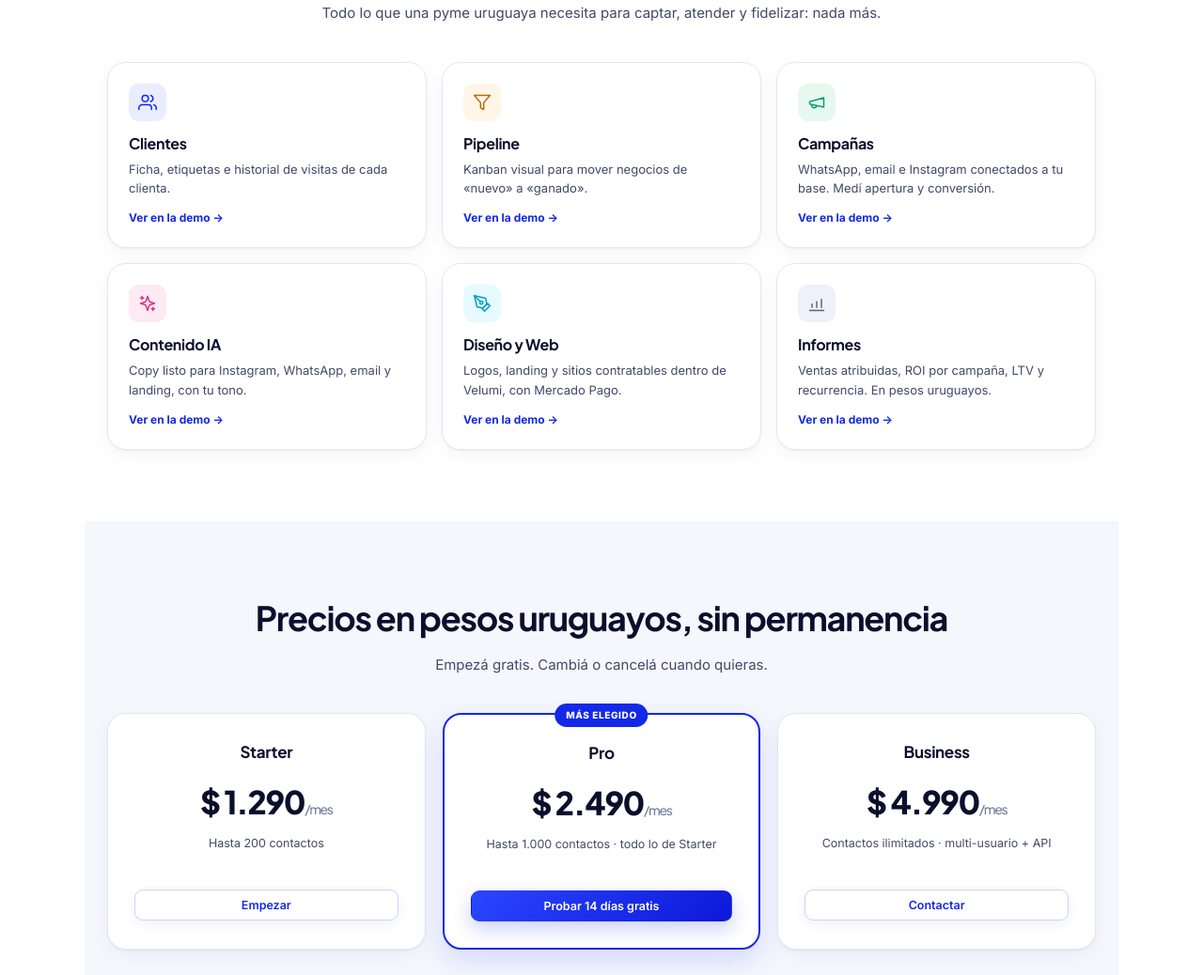
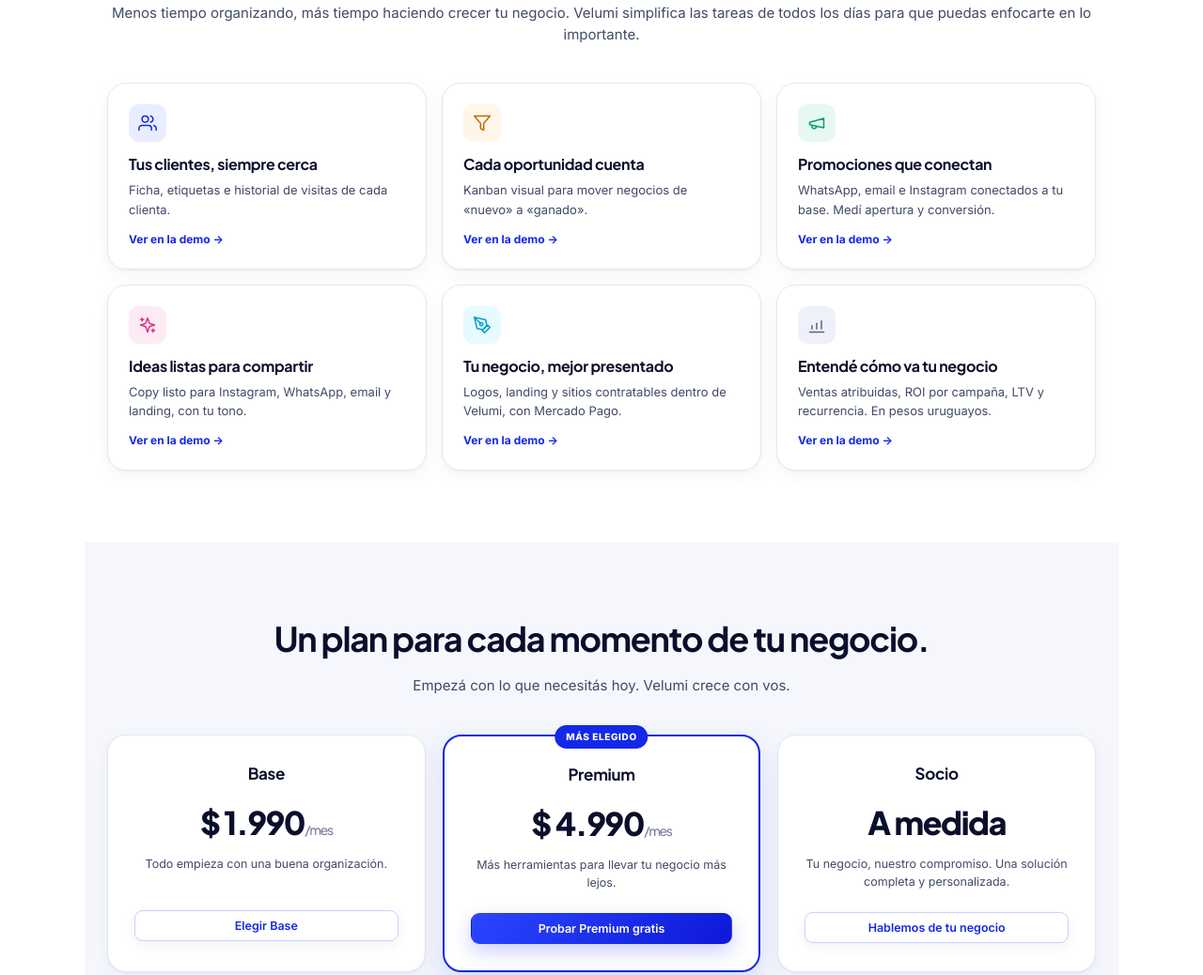
Before and after one commit to 4ltern4tive/velumi, a plain HTML site: page index.html in a window 1280 px wide. Shown: the part 1057-2095 px from the top of the page at 94% size. Drawn offline with Linux system fonts and the light colour scheme.

Commit message:
Refresh landing copy: messaging, features and pricing

```diff
--- a/index.html
+++ b/index.html
@@ -100,7 +100,7 @@
       </nav>
       <div class="sf-nav-actions">
         <button class="btn btn-ghost" data-action="open-login">Ingresar</button>
-        <button class="btn btn-primary" data-action="open-login">Empezar gratis</button>
+        <button class="btn btn-primary" data-action="open-login">Probar Velumi gratis</button>
       </div>
     </header>
 
@@ -113,8 +113,8 @@
           <h1>Tu negocio tiene mucho para vender.<br><span class="text-gradient">Nosotros te ayudamos a hacerlo.</span></h1>
           <p>Organizá tus clientes, creá promociones y descubrí nuevas oportunidades de venta. Todo desde un solo lugar, sin complicaciones y a tu ritmo.</p>
           <div class="sf-hero-ctas">
-            <button class="btn btn-primary btn-lg" data-action="open-login">Empezar gratis <svg class="icon"><use href="#i-arrow-right"/></svg></button>
-            <button class="btn btn-outline-blue btn-lg" data-action="open-login"><svg class="icon"><use href="#i-play"/></svg> Ver demostración</button>
+            <button class="btn btn-primary btn-lg" data-action="open-login">Probar Velumi gratis <svg class="icon"><use href="#i-arrow-right"/></svg></button>
+            <button class="btn btn-outline-blue btn-lg" data-action="open-login"><svg class="icon"><use href="#i-play"/></svg> Conocer Velumi</button>
           </div>
           <p class="sf-hero-note"><svg class="icon"><use href="#i-check-circle"/></svg>14 días gratis · Sin tarjeta de crédito · Cancelás cuando quieras</p>
         </div>
@@ -144,24 +144,24 @@
 
     <section class="sf-section" id="sf-productos">
       <h2 class="sf-h2">Todo lo que necesitás para vender mejor. En un solo lugar.</h2>
-      <p class="sf-lead">Todo lo que una pyme uruguaya necesita para captar, atender y fidelizar: nada más.</p>
+      <p class="sf-lead">Menos tiempo organizando, más tiempo haciendo crecer tu negocio. Velumi simplifica las tareas de todos los días para que puedas enfocarte en lo importante.</p>
       <div class="sf-grid">
-        <div class="sf-card"><span class="sf-ic" style="--t:#E9EDFF;--c:#1428E8"><svg class="icon"><use href="#i-users"/></svg></span><div><h3>Clientes</h3><p>Ficha, etiquetas e historial de visitas de cada clienta.</p></div><span class="sf-go">Ver en la demo →</span></div>
-        <div class="sf-card"><span class="sf-ic" style="--t:#FFF6E8;--c:#B86E00"><svg class="icon"><use href="#i-funnel"/></svg></span><div><h3>Pipeline</h3><p>Kanban visual para mover negocios de «nuevo» a «ganado».</p></div><span class="sf-go">Ver en la demo →</span></div>
-        <div class="sf-card"><span class="sf-ic" style="--t:#E7F8F1;--c:#0E9F6E"><svg class="icon"><use href="#i-megaphone"/></svg></span><div><h3>Campañas</h3><p>WhatsApp, email e Instagram conectados a tu base. Medí apertura y conversión.</p></div><span class="sf-go">Ver en la demo →</span></div>
-        <div class="sf-card"><span class="sf-ic" style="--t:#FDEBF4;--c:#D63384"><svg class="icon"><use href="#i-sparkles"/></svg></span><div><h3>Contenido IA</h3><p>Copy listo para Instagram, WhatsApp, email y landing, con tu tono.</p></div><span class="sf-go">Ver en la demo →</span></div>
-        <div class="sf-card"><span class="sf-ic" style="--t:#E6FAFF;--c:#009FC7"><svg class="icon"><use href="#i-pen-tool"/></svg></span><div><h3>Diseño y Web</h3><p>Logos, landing y sitios contratables dentro de Velumi, con Mercado Pago.</p></div><span class="sf-go">Ver en la demo →</span></div>
-        <div class="sf-card"><span class="sf-ic" style="--t:#EEF1FA;--c:#5B647C"><svg class="icon"><use href="#i-chart"/></svg></span><div><h3>Informes</h3><p>Ventas atribuidas, ROI por campaña, LTV y recurrencia. En pesos uruguayos.</p></div><span class="sf-go">Ver en la demo →</span></div>
+        <div class="sf-card"><span class="sf-ic" style="--t:#E9EDFF;--c:#1428E8"><svg class="icon"><use href="#i-users"/></svg></span><div><h3>Tus clientes, siempre cerca</h3><p>Ficha, etiquetas e historial de visitas de cada clienta.</p></div><span class="sf-go">Ver en la demo →</span></div>
+        <div class="sf-card"><span class="sf-ic" style="--t:#FFF6E8;--c:#B86E00"><svg class="icon"><use href="#i-funnel"/></svg></span><div><h3>Cada oportunidad cuenta</h3><p>Kanban visual para mover negocios de «nuevo» a «ganado».</p></div><span class="sf-go">Ver en la demo →</span></div>
+        <div class="sf-card"><span class="sf-ic" style="--t:#E7F8F1;--c:#0E9F6E"><svg class="icon"><use href="#i-megaphone"/></svg></span><div><h3>Promociones que conectan</h3><p>WhatsApp, email e Instagram conectados a tu base. Medí apertura y conversión.</p></div><span class="sf-go">Ver en la demo →</span></div>
+        <div class="sf-card"><span class="sf-ic" style="--t:#FDEBF4;--c:#D63384"><svg class="icon"><use href="#i-sparkles"/></svg></span><div><h3>Ideas listas para compartir</h3><p>Copy listo para Instagram, WhatsApp, email y landing, con tu tono.</p></div><span class="sf-go">Ver en la demo →</span></div>
+        <div class="sf-card"><span class="sf-ic" style="--t:#E6FAFF;--c:#009FC7"><svg class="icon"><use href="#i-pen-tool"/></svg></span><div><h3>Tu negocio, mejor presentado</h3><p>Logos, landing y sitios contratables dentro de Velumi, con Mercado Pago.</p></div><span class="sf-go">Ver en la demo →</span></div>
+        <div class="sf-card"><span class="sf-ic" style="--t:#EEF1FA;--c:#5B647C"><svg class="icon"><use href="#i-chart"/></svg></span><div><h3>Entendé cómo va tu negocio</h3><p>Ventas atribuidas, ROI por campaña, LTV y recurrencia. En pesos uruguayos.</p></div><span class="sf-go">Ver en la demo →</span></div>
       </div>
     </section>
 
     <section class="sf-pricing" id="sf-precios">
-      <h2 class="sf-h2">Precios en pesos uruguayos, sin permanencia</h2>
-      <p class="sf-lead">Empezá gratis. Cambiá o cancelá cuando quieras.</p>
+      <h2 class="sf-h2">Un plan para cada momento de tu negocio.</h2>
+      <p class="sf-lead">Empezá con lo que necesitás hoy. Velumi crece con vos.</p>
       <div class="sf-pricing-grid">
-        <div class="sf-price"><h3>Starter</h3><div class="sf-amount">$ 1.290<span>/mes</span></div><p class="sf-cap">Hasta 200 contactos</p><button class="btn btn-outline-blue block" data-action="open-login">Empezar</button></div>
-        <div class="sf-price featured"><span class="sf-badge">Más elegido</span><h3>Pro</h3><div class="sf-amount">$ 2.490<span>/mes</span></div><p class="sf-cap">Hasta 1.000 contactos · todo lo de Starter</p><button class="btn btn-primary block" data-action="open-login">Probar 14 días gratis</button></div>
-        <div class="sf-price"><h3>Business</h3><div class="sf-amount">$ 4.990<span>/mes</span></div><p class="sf-cap">Contactos ilimitados · multi-usuario + API</p><button class="btn btn-outline-blue block" data-action="open-login">Contactar</button></div>
+        <div class="sf-price"><h3>Base</h3><div class="sf-amount">$ 1.990<span>/mes</span></div><p class="sf-cap">Todo empieza con una buena organización.</p><button class="btn btn-outline-blue block" data-action="open-login">Elegir Base</button></div>
+        <div class="sf-price featured"><span class="sf-badge">Más elegido</span><h3>Premium</h3><div class="sf-amount">$ 4.990<span>/mes</span></div><p class="sf-cap">Más herramientas para llevar tu negocio más lejos.</p><button class="btn btn-primary block" data-action="open-login">Probar Premium gratis</button></div>
+        <div class="sf-price"><h3>Socio</h3><div class="sf-amount">A medida</div><p class="sf-cap">Tu negocio, nuestro compromiso. Una solución completa y personalizada.</p><button class="btn btn-outline-blue block" data-action="open-login">Hablemos de tu negocio</button></div>
       </div>
     </section>
 
@@ -184,9 +184,9 @@
       </div>
       <div class="sf-cta-inner">
         <div class="sf-cta-copy">
-          <h2>¿Todo listo para crecer?</h2>
-          <p>Empezá hoy con Velumi. En minutos estás enviando tu primera campaña.</p>
-          <button class="btn btn-primary btn-lg" data-action="open-login">Empezar gratis</button>
+          <h2>Vos conocés tu negocio. Nosotros te ayudamos a potenciarlo.</h2>
+          <p>No necesitás ser experto en marketing ni aprender herramientas complicadas. Solo las ganas de llevar tu negocio un poco más lejos.</p>
+          <button class="btn btn-primary btn-lg" data-action="open-login">Probar Velumi gratis</button>
         </div>
       </div>
     </section>
```
